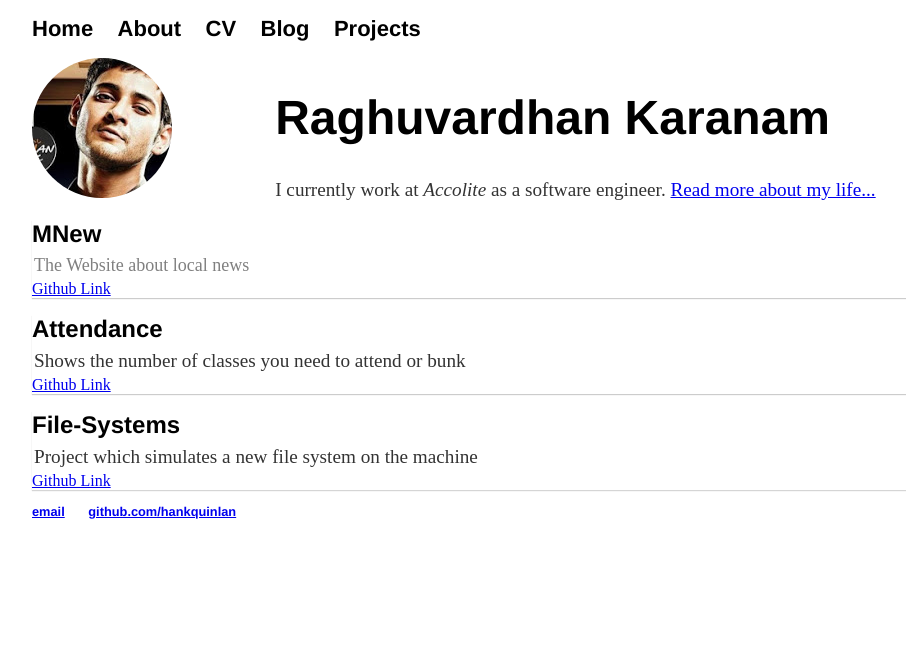
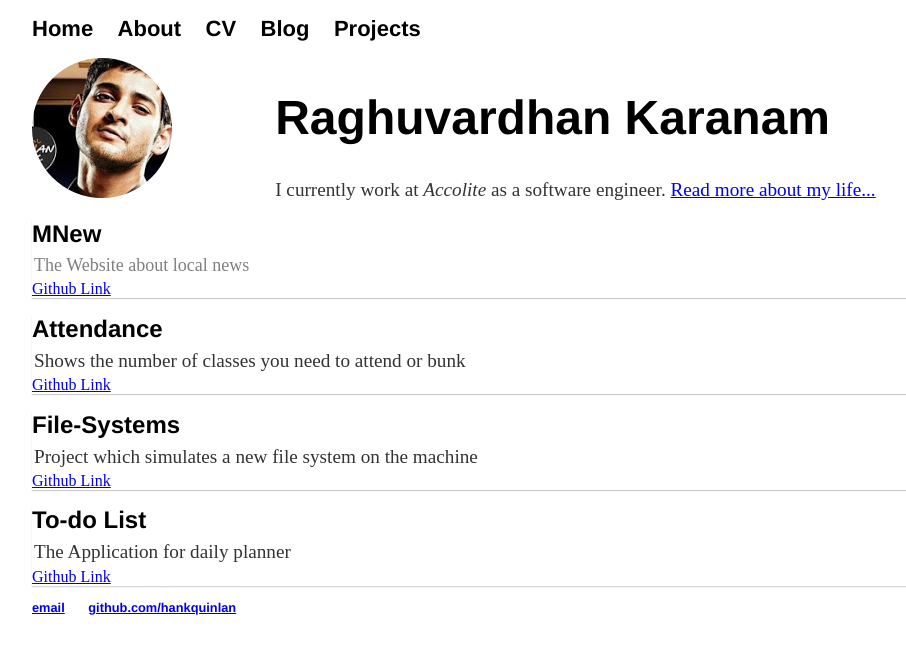
Before and after one commit to raghuvardhan/raghuvardhan.github.io, a Jekyll site: the page built from index.html, in a window 1280 px wide. Shown: the top 654 px of the page, without its empty margins (0-906 px from the left). Built offline with Jekyll 4.4.1, drawn with Linux system fonts in a browser that asks for light colours.

Commit message:
Update index.html

```diff
--- a/index.html
+++ b/index.html
@@ -20,3 +20,8 @@ title: Raghu Karanam, Android developer
   <p class="title">Project which simulates a new file system on the machine</p>
   <a href="https://github.com/raghuvardhan/File-Systems" target="_blank">Github Link</a>
 </div>
+<div class="card">
+  <h1 class="projectTitle">To-do List</h1>
+  <p class="title">The Application for daily planner</p>
+  <a href="https://github.com/raghuvardhan/To-Do-List" target="_blank">Github Link</a>
+</div>
```
